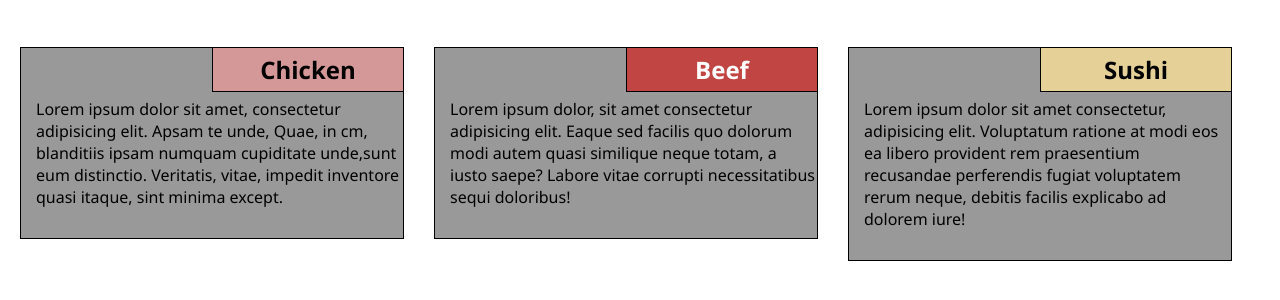
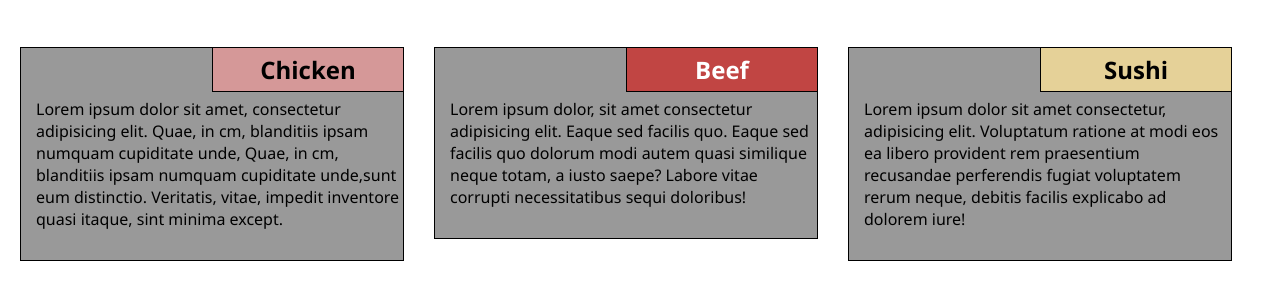
Before and after one commit to fgulen/module2-solution, a plain HTML site: page index.html in a window 1280 px wide. Shown: the part 86-386 px from the top of the page. Drawn offline with Linux system fonts and the light colour scheme.

Commit message:
Update index.html

```diff
--- a/index.html
+++ b/index.html
@@ -13,11 +13,11 @@
     <div class="chicken menu">
 
         <h2 class="dish a">Chicken</h2>
-        <p> Lorem ipsum dolor sit amet, consectetur adipisicing elit. Apsam te unde, Quae, in cm, blanditiis ipsam numquam cupiditate unde,sunt eum distinctio. Veritatis, vitae, impedit inventore quasi itaque, sint minima except.</p></div>
+        <p> Lorem ipsum dolor sit amet, consectetur adipisicing elit. Quae, in cm, blanditiis ipsam numquam cupiditate unde, Quae, in cm, blanditiis ipsam numquam cupiditate unde,sunt eum distinctio. Veritatis, vitae, impedit inventore quasi itaque, sint minima except.</p></div>
     <div class="beef menu">
 
             <h2 class="dish b">Beef</h2>
-        <P> Lorem ipsum dolor, sit amet consectetur adipisicing elit. Eaque sed facilis quo dolorum modi autem quasi similique neque totam,  a iusto saepe? Labore vitae corrupti necessitatibus sequi doloribus!</P></div>
+        <P> Lorem ipsum dolor, sit amet consectetur adipisicing elit. Eaque sed facilis quo. Eaque sed facilis quo dolorum modi autem quasi similique neque totam,  a iusto saepe? Labore vitae corrupti necessitatibus sequi doloribus!</P></div>
     <div class="sushi">
 
             <h2 class="dish c">Sushi</h2>
```
